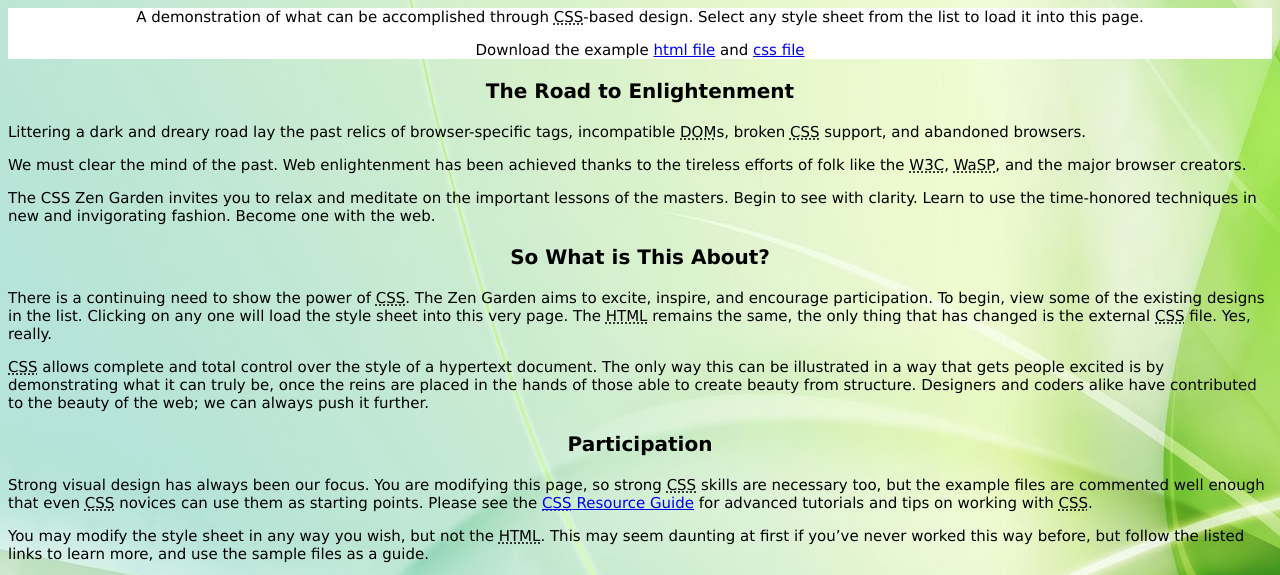
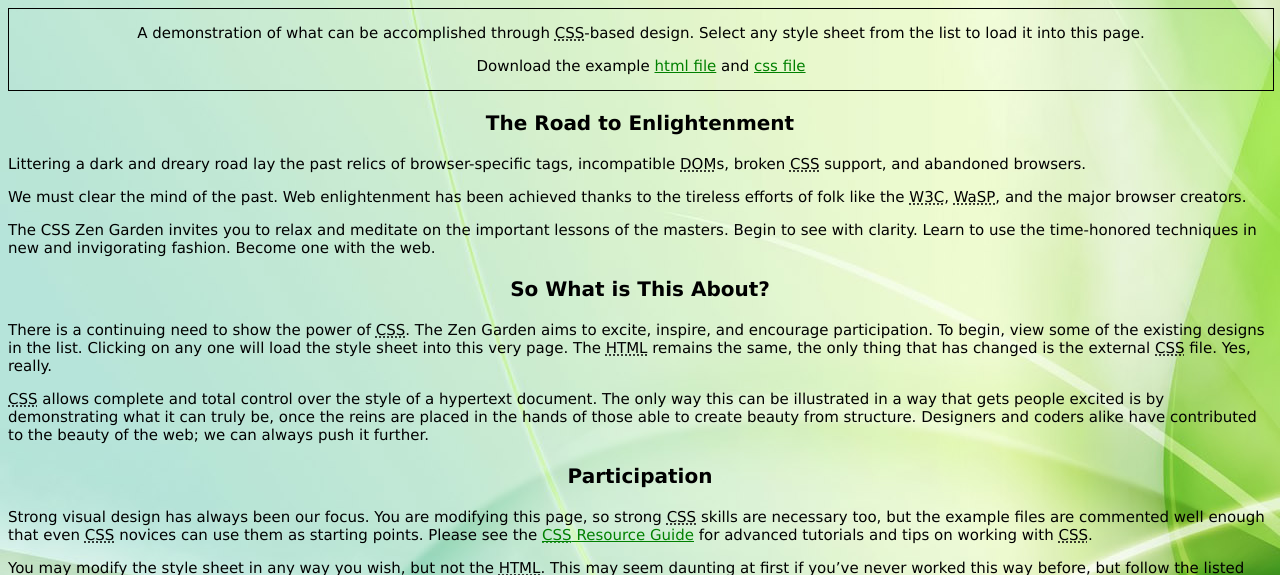
Before and after one commit to susan-TG/CSS-Garden, a plain HTML site: page index.html in a window 1280 px wide. Shown: the part 164-739 px from the top of the page. Drawn offline with Linux system fonts and the light colour scheme.

Commit message:
css mejorando 2

```diff
--- a/styles.css
+++ b/styles.css
@@ -5,6 +5,7 @@ h1 {
 h2 {
 	font-size: 30px;
 	text-align: center;
+
 
 }
 h3 {
@@ -17,13 +18,11 @@ p {
 }
 body {
 	background-image: url("img/green.jpg");
-
-	background-color: blue;
 	font-family: Verdana;
 	font-size: 15px;
 }
 div.summary {
-	background-color: white;
+	border: 1px solid black;
 	width: 100%;
 	text-align: center;
 	margin: auto;
@@ -36,21 +35,20 @@ div.extra {
 
 
 footer {
-	border: 2px;
 	background-color: black;
 	margin: auto;
 	text-align: center;
 	height: 30px;
 }
-div.wrapper{
+div.wrapper {
 	border: 1px solid black;
+	text-align: center;
 
 
 }
-li{
+li {
 	display:inline-block;
-
 }
-a.href {
+a {
 	color: green;
 }
```
